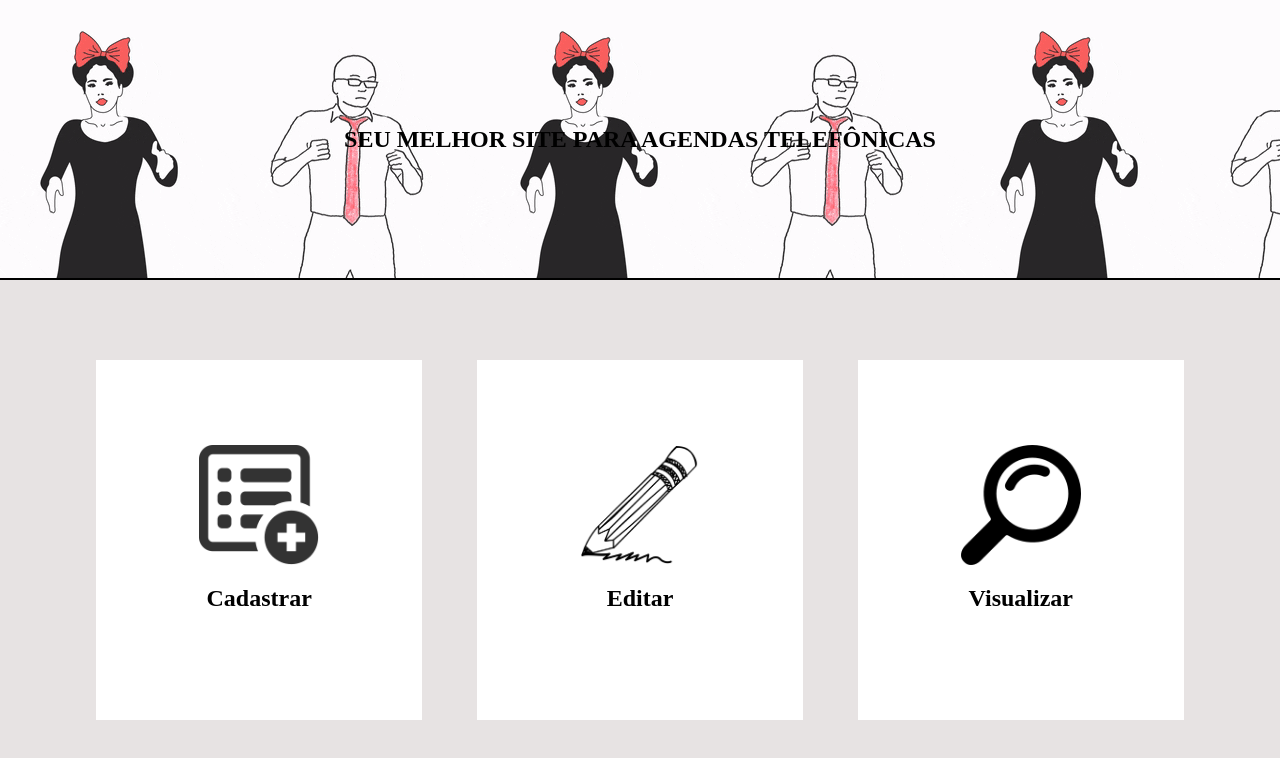
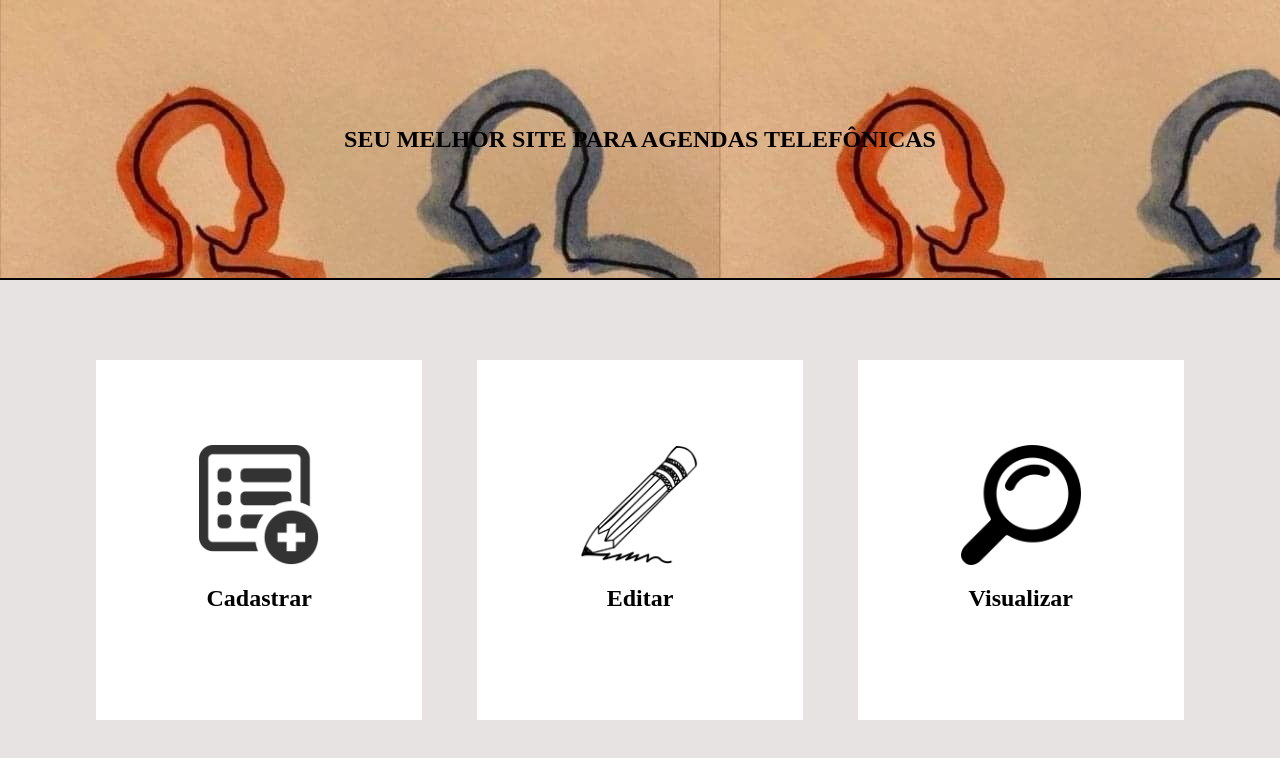
Before and after one commit to Munizz77/Projeto-Orientado-5-P-2021, a plain HTML site: page paginaInicial.html in a window 1280 px wide. Drawn offline with Linux system fonts and the light colour scheme.

Commit message:
Update paginaInicial.css

```diff
--- a/paginaInicial.css
+++ b/paginaInicial.css
@@ -99,7 +99,7 @@ body{
 .sobreNos{
 	width: 100%;
 	height: 35vh;
-	background-image: url("imagens/bbb.gif");
+	background-image: url("imagens/dada.png");
 	border-bottom: 2px solid rgb(0, 0, 0);
 	color:rgb(0, 0, 0);
 	display: flex;
```
